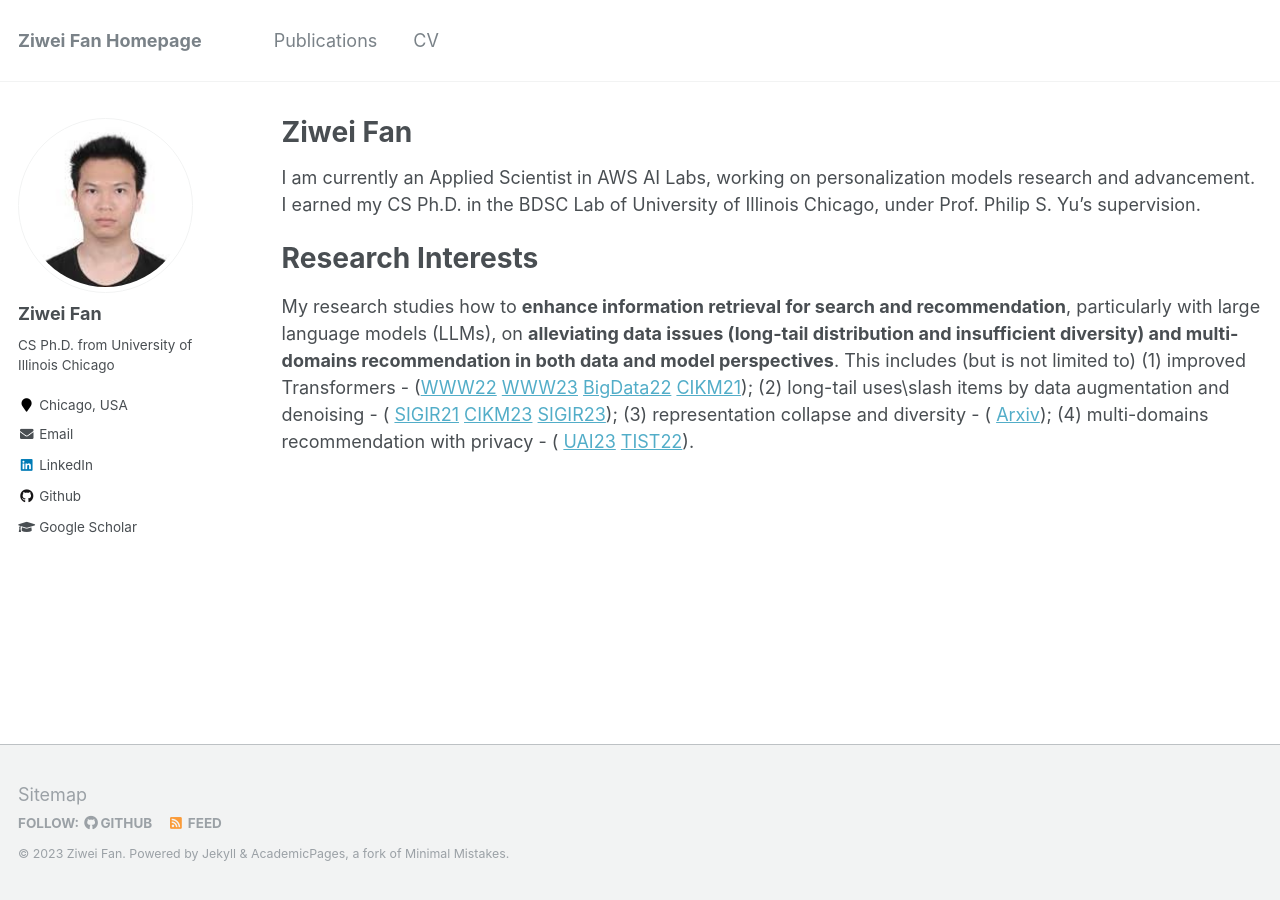
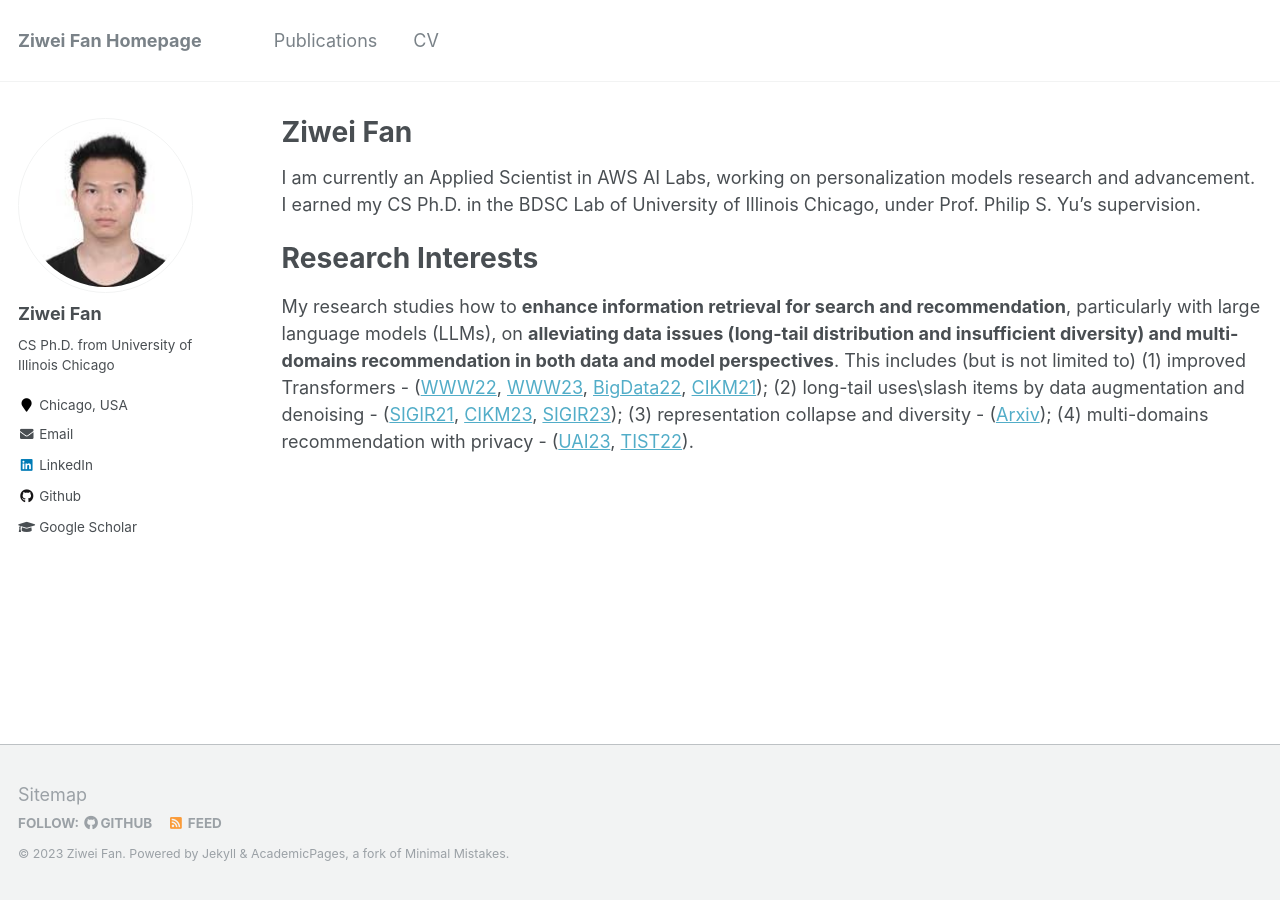
Before and after one commit to ziwei-fan/ziwei-fan.github.io, a Jekyll site: the page built from _pages/about.md, in a window 1280 px wide. Built offline with Jekyll 4.4.1, drawn with Linux system fonts in a browser that asks for light colours.

```diff
--- a/_pages/about.md
+++ b/_pages/about.md
@@ -16,16 +16,13 @@ I earned my CS Ph.D. in the BDSC Lab of University of Illinois Chicago, under Pr
 <!-- <span style="color:red">Actively looking for full-time positions of Applied/Research Scientist, Machine Learning Engineer in recommender systems.</span> -->
 
 # Research Interests
-My research studies how to **enhance information retrieval for search and recommendation**, particularly with large language models (LLMs), on **alleviating data issues (long-tail distribution and insufficient diversity) and multi-domains recommendation in both data and model perspectives**. This includes (but is not limited to) (1) improved Transformers - ([WWW22](https://arxiv.org/pdf/2201.06035.pdf)
-[WWW23](https://arxiv.org/pdf/2301.12197.pdf)
-[BigData22](https://arxiv.org/pdf/2210.13572.pdf)
-[CIKM21](https://arxiv.org/pdf/2106.06165.pdf)); (2) long-tail uses\slash items by data augmentation and denoising - (
-[SIGIR21](https://arxiv.org/pdf/2105.00522.pdf)
-[CIKM23](https://arxiv.org/pdf/2305.07633.pdf)
-[SIGIR23](https://arxiv.org/pdf/2304.03344.pdf)); (3) representation collapse and diversity - (
-[Arxiv](https://arxiv.org/pdf/2306.11986.pdf));
-(4) multi-domains recommendation with privacy - (
-[UAI23](https://arxiv.org/pdf/2306.03191.pdf)
+My research studies how to **enhance information retrieval for search and recommendation**, particularly with large language models (LLMs), on **alleviating data issues (long-tail distribution and insufficient diversity) and multi-domains recommendation in both data and model perspectives**. This includes (but is not limited to) (1) improved Transformers - ([WWW22](https://arxiv.org/pdf/2201.06035.pdf),
+[WWW23](https://arxiv.org/pdf/2301.12197.pdf),
+[BigData22](https://arxiv.org/pdf/2210.13572.pdf),
+[CIKM21](https://arxiv.org/pdf/2106.06165.pdf)); (2) long-tail uses\slash items by data augmentation and denoising - ([SIGIR21](https://arxiv.org/pdf/2105.00522.pdf),
+[CIKM23](https://arxiv.org/pdf/2305.07633.pdf),
+[SIGIR23](https://arxiv.org/pdf/2304.03344.pdf)); (3) representation collapse and diversity - ([Arxiv](https://arxiv.org/pdf/2306.11986.pdf));
+(4) multi-domains recommendation with privacy - ([UAI23](https://arxiv.org/pdf/2306.03191.pdf),
 [TIST22](https://dl.acm.org/doi/full/10.1145/3501815)).
 <!-- * Data-Centric AI (Learn (Distill) New Data for Addressing Data Issues) -->
 <!-- 	* Data Sparsity Issue in Sequential Recommendation
```
